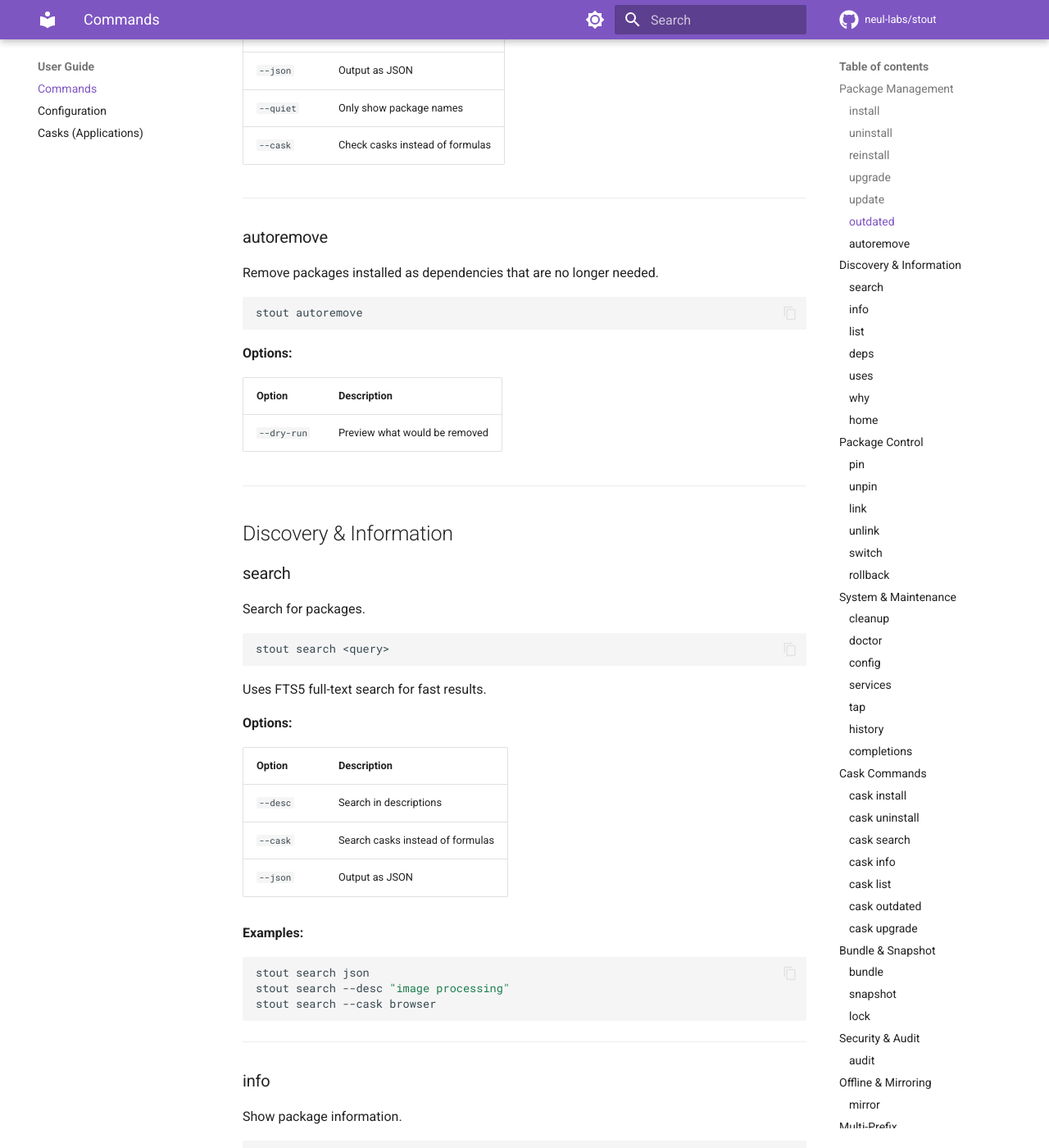
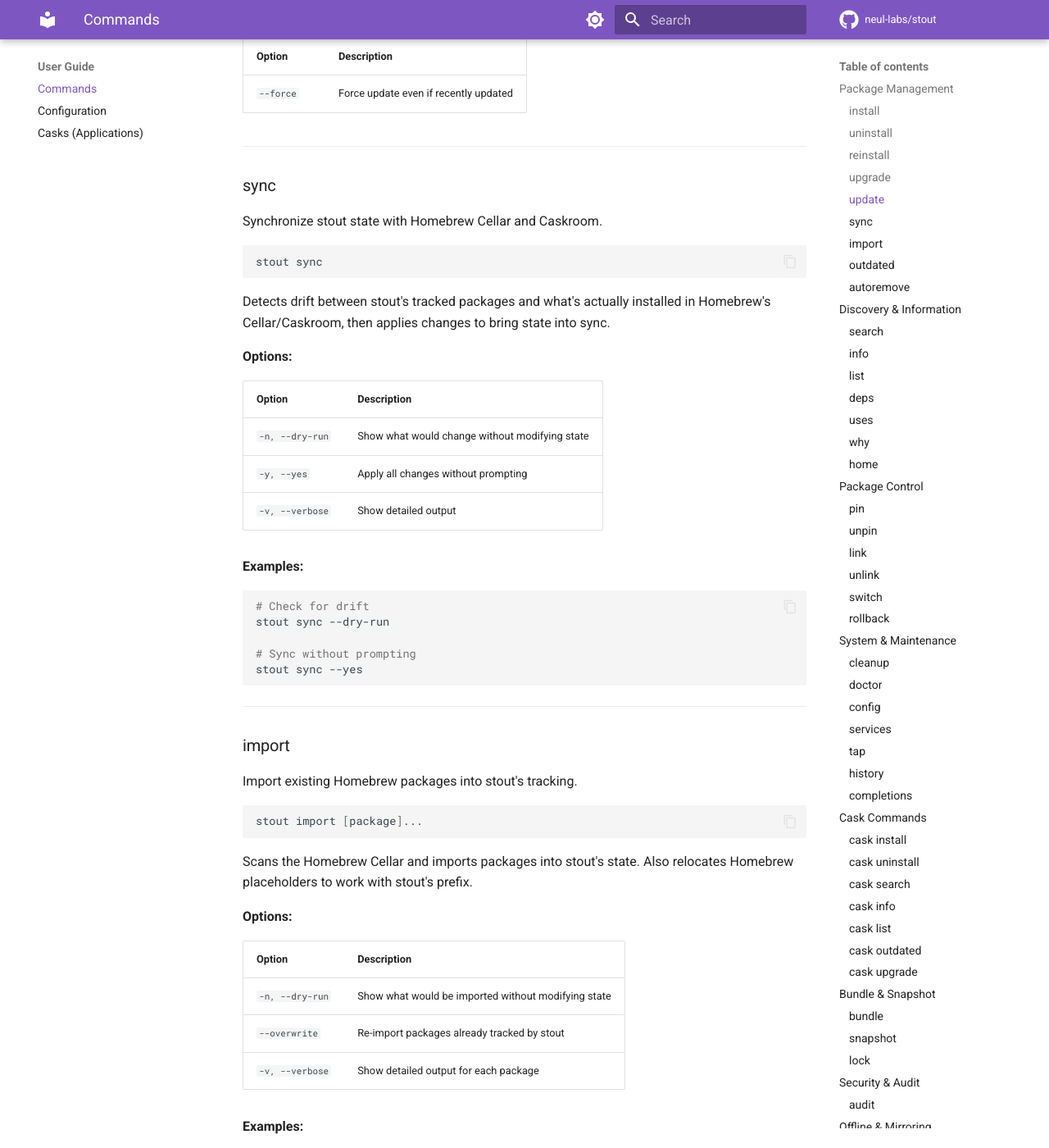
Before and after one commit to neul-labs/stout, an MkDocs documentation site: the page built from documentation/docs/commands.md, in a window 1280 px wide and 1400 px high, scrolled down 3692 px. Shown: the whole window at 82% size. Built offline with MkDocs 1.6.1 and Material for MkDocs 9.7.7, drawn with Linux system fonts in a browser that asks for light colours; comment, search, counter and statistics services are not loaded; some of the changed text lies outside the part shown.

Commit message:
docs: update documentation for Homebrew integration and --HEAD options

````diff
--- a/documentation/docs/commands.md
+++ b/documentation/docs/commands.md
@@ -44,6 +45,9 @@
 
 # Build from source
 stout install --build-from-source neovim
+
+# Install from git HEAD (bleeding edge)
+stout install --HEAD neovim
 ```
 
 ---
@@ -85,8 +89,19 @@
 
 | Option | Description |
 |--------|-------------|
+| `--HEAD` | Reinstall from git HEAD |
 | `--build-from-source` | Compile from source |
 | `--force` | Reinstall even if up to date |
+
+**Examples:**
+
+```bash
+# Reinstall a package
+stout reinstall jq
+
+# Reinstall as HEAD build
+stout reinstall --HEAD neovim
+```
 
 ---
 
@@ -119,6 +134,9 @@
 
 # Preview upgrades
 stout upgrade --dry-run
+
+# Check HEAD packages for updates
+stout upgrade --fetch-HEAD
 ```
 
 ---
@@ -141,6 +159,69 @@
 
 ---
 
+### sync
+
+Synchronize stout state with Homebrew Cellar and Caskroom.
+
+```bash
+stout sync
+```
+
+Detects drift between stout's tracked packages and what's actually installed in Homebrew's Cellar/Caskroom, then applies changes to bring state into sync.
+
+**Options:**
+
+| Option | Description |
+|--------|-------------|
+| `-n, --dry-run` | Show what would change without modifying state |
+| `-y, --yes` | Apply all changes without prompting |
+| `-v, --verbose` | Show detailed output |
+
+**Examples:**
+
+```bash
+# Check for drift
+stout sync --dry-run
+
+# Sync without prompting
+stout sync --yes
+```
+
+---
+
+### import
+
+Import existing Homebrew packages into stout's tracking.
+
+```bash
+stout import [package]...
+```
+
+Scans the Homebrew Cellar and imports packages into stout's state. Also relocates Homebrew placeholders to work with stout's prefix.
+
+**Options:**
+
+| Option | Description |
+|--------|-------------|
+| `-n, --dry-run` | Show what would be imported without modifying state |
+| `--overwrite` | Re-import packages already tracked by stout |
+| `-v, --verbose` | Show detailed output for each package |
+
+**Examples:**
+
+```bash
+# Import all untracked packages from Cellar
+stout import
+
+# Import specific packages
+stout import jq wget curl
+
+# Re-import already tracked packages
+stout import --overwrite jq
+```
+
+---
+
 ### outdated
 
 List packages with available updates.
@@ -153,9 +234,23 @@
 
 | Option | Description |
 |--------|-------------|
+| `--fetch-HEAD` | Check HEAD packages for updates |
 | `--json` | Output as JSON |
 | `--quiet` | Only show package names |
 | `--cask` | Check casks instead of formulas |
+
+**Examples:**
+
+```bash
+# List outdated packages
+stout outdated
+
+# Check HEAD packages for updates
+stout outdated --fetch-HEAD
+
+# JSON output
+stout outdated --json
+```
 
 ---
 
@@ -247,6 +342,22 @@
 | `--cask` | List installed casks |
 | `--json` | Output as JSON |
 | `-1` | One package per line |
+| `--source <src>` | Filter by source: stout, brew, unknown |
+| `--requested` | Show only explicitly installed packages |
+| `--deps` | Show only packages installed as dependencies |
+
+**Examples:**
+
+```bash
+# List all packages
+stout list
+
+# Show packages installed by Homebrew (not stout)
+stout list --source brew
+
+# Show only explicitly installed packages
+stout list --requested
+```
 
 ---
 
@@ -425,7 +536,30 @@
 stout doctor
 ```
 
-Runs diagnostics and reports issues.
+Runs diagnostics and reports issues:
+- stout data directory
+- Configuration file
+- Formula index
+- Homebrew prefix and Cellar
+- Installed packages state
+- Homebrew drift (packages in Cellar/Caskroom not tracked by stout)
+- Unrelocated Homebrew placeholders
+
+**Options:**
+
+| Option | Description |
+|--------|-------------|
+| `--fix` | Automatically fix issues (runs sync for drift) |
+
+**Examples:**
+
+```bash
+# Check system health
+stout doctor
+
+# Check and auto-fix issues
+stout doctor --fix
+```
 
 ---
 
````
Also changed, not shown: other parts of documentation/docs/commands.md (+1 -0 lines), docs/USAGE.md (+63 -8 lines), documentation/docs/getting-started.md (+15 -2 lines), README.md.
